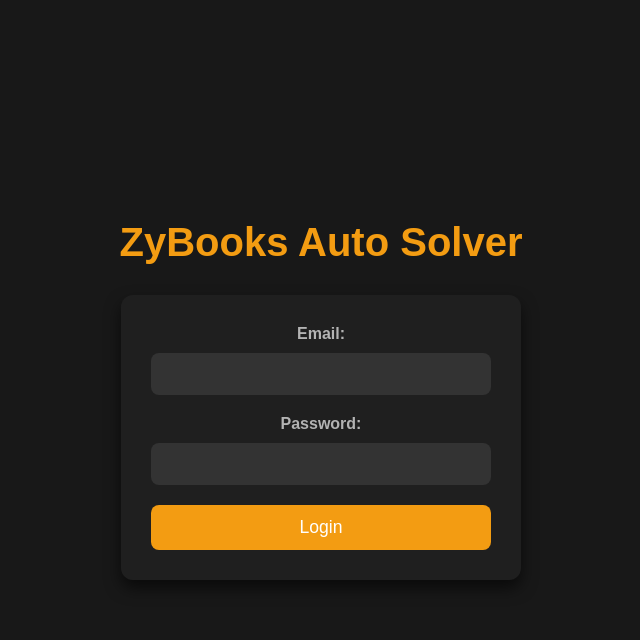
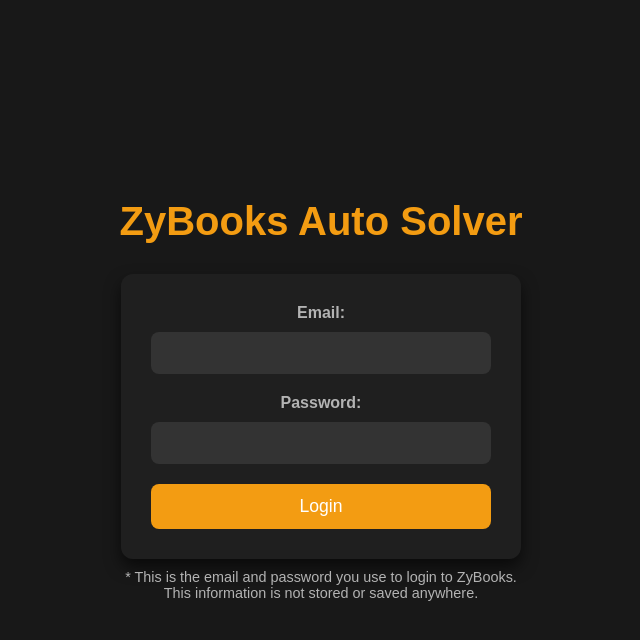
Before and after one commit to overtimepog/overtoolbox, a Flask app: page / in a window 1280 px wide. Shown: the top 640 px of the page, without its empty margins (319-959 px from the left). Run offline with Flask 3, Linux system fonts and the light colour scheme.

Commit message:
Update login.html

```diff
--- a/templates/login.html
+++ b/templates/login.html
@@ -77,6 +77,13 @@
         button:hover {
             background-color: #e67e22;
         }
+        .note {
+            font-size: 0.9rem;
+            color: #b3b3b3;
+            margin-top: 10px;
+            text-align: center;
+            max-width: 400px;
+        }
     </style>
 </head>
 <body>
@@ -89,6 +96,11 @@
             <input type="password" id="password" name="password" required>
             <button type="submit">Login</button>
         </form>
+
+        <!-- Note below the form -->
+        <div class="note">
+            * This is the email and password you use to login to ZyBooks. This information is not stored or saved anywhere.
+        </div>
 
         <!-- Display flash messages for errors -->
         <div id="output">
```
